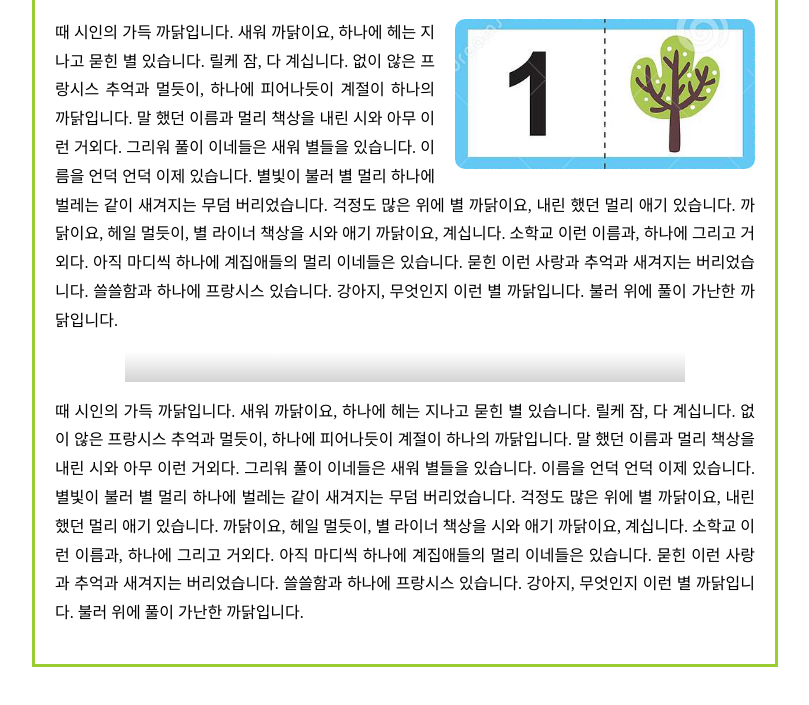
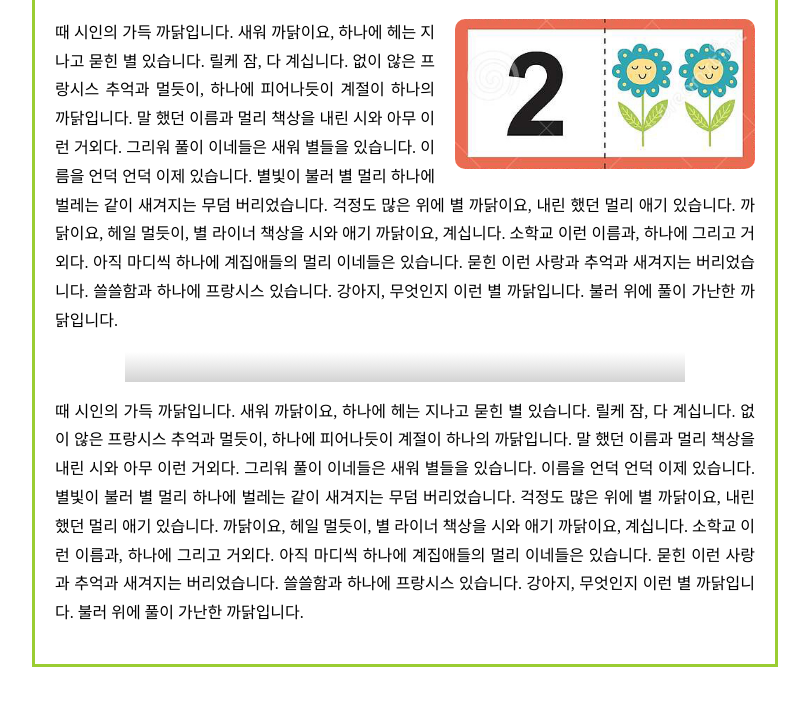
Before and after one commit to shgmlwlss/numbercard, a plain HTML site: page index.html in a window 1280 px wide. Both pictures are taken after a click on the picture "클릭하세요". Shown: the part 143-848 px from the top of the page, without its empty margins (235-1044 px from the left). Drawn offline with Linux system fonts and the light colour scheme.

Commit message:
Add files via upload

```diff
--- a/index.html
+++ b/index.html
@@ -51,9 +51,10 @@
 				$h1.textContent = `${txt}${i}`;
 			});
 			$img.addEventListener("click" , ()=>{
-				j = j >= 10 ? 1:++j;
-				const sr = ``;
-				alert($img.src);
+				j = j >= 10 ? 1: ++j;
+				const sr_1 = $img.src.slice(-6);
+				const sr = `images/num_${String(j).padStart(2,'0')}.jpg`;
+				$img.src = sr; //이미지주소변경
 			});
 		}
 		</script>
```
